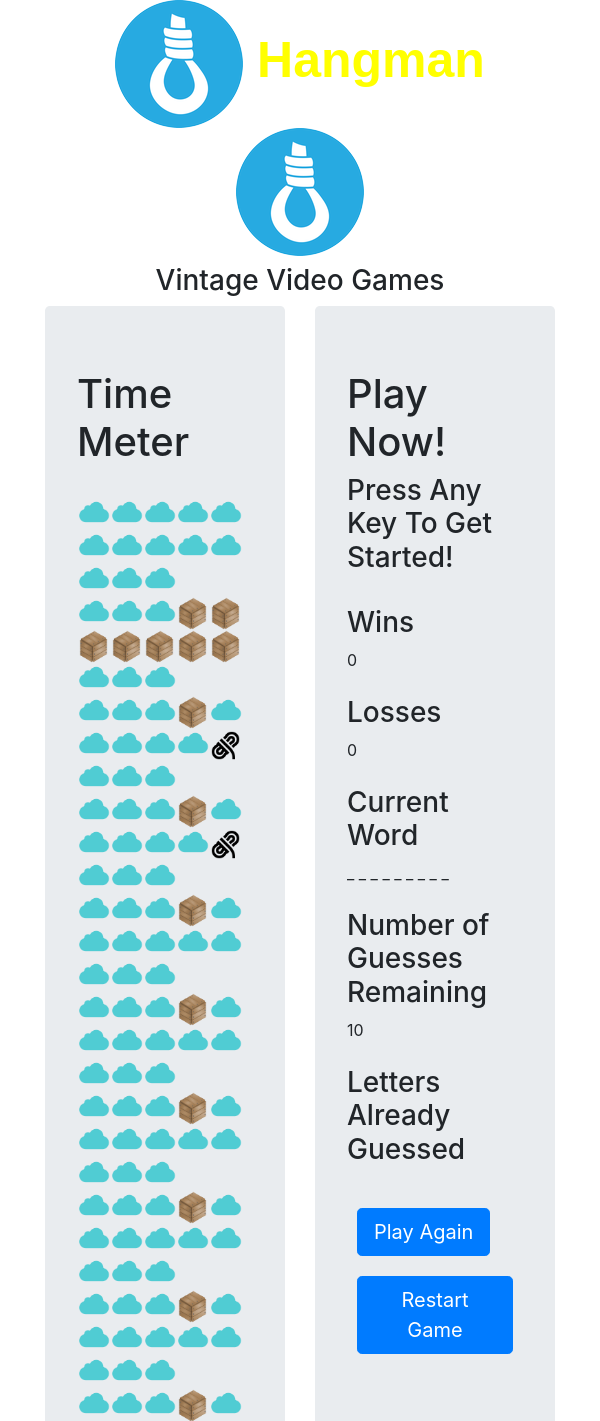
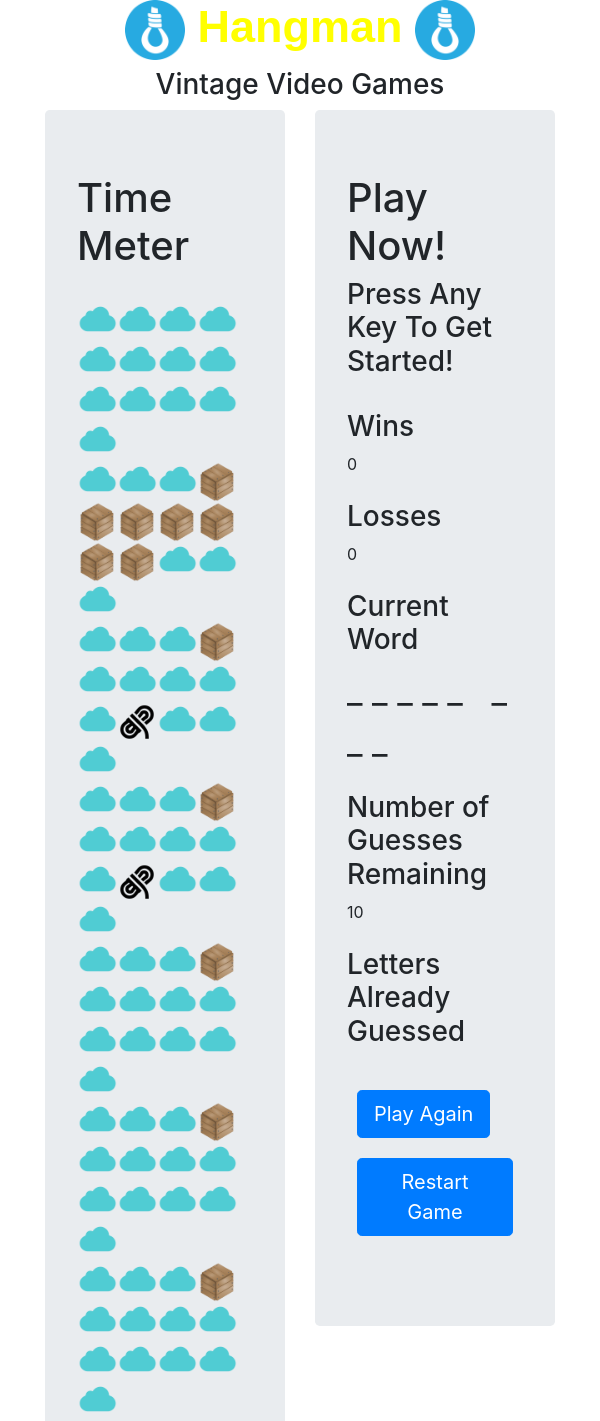
Before and after one commit to joeida/Hangman, a PHP site: page / in a window 600 px wide. Shown: the top 1421 px of the page. Run offline with PHP 8.4, Linux system fonts and the light colour scheme; some libraries are stand-ins or nearby versions; some web fonts are replaced.

Commit message:
added media queries and more games

```diff
--- a/assets/css/style.css
+++ b/assets/css/style.css
@@ -1,3 +1,5 @@
+/* Header */
+
 .page-header {
   text-align: center;
 }
@@ -7,9 +9,15 @@
   font-size: 50px;
   font-weight: bold;
 }
+
+/* Game Output */
 .jumbotron .row .col-sm-12 img {
   height: 33px;
   width: 33px;
+}
+
+#currentWordOutput {
+  font-size: 34px;
 }
 #play-again,
 #restart-game {
@@ -18,6 +26,7 @@
 #winPhoto img {
   height: 400px;
   width: 400px;
+  margin: 0 auto;
 }
 #lossText {
   font-size: 30px;
@@ -27,3 +36,100 @@
   font-size: 30px;
   color: yellow;
 }
+
+/* --------------------------------------
+   Media Queries
+   -------------------------------------- */
+
+/* Phone */
+@media screen and (max-width: 611px) {
+
+.page-header h1 {
+  font-size: 35px;
+}
+.page-header h1 img {
+  height:50px;
+  width: 50px;
+}
+.jumbotron .row .col-sm-12 img {
+  height: 25px;
+  width: 25px;
+}
+#winPhoto img {
+  height: 300px;
+  width: 300px;
+}
+
+}
+
+/* Tablet */
+@media screen and (min-width: 600px) and (max-width: 767px) {
+
+.page-header h1 {
+  font-size: 45px;
+}
+.page-header h1 img {
+  height:60px;
+  width: 60px;
+}
+.jumbotron .row .col-sm-12 img {
+  height: 40px;
+  width: 40px;
+}
+#winPhoto img {
+  height: 500px;
+  width: 500px;
+}
+
+}
+
+/* Laptop */
+@media screen and (min-width: 768px) and (max-width: 991px) {
+#subtitle {
+  font-size: 38px;
+}
+.jumbotron .row .col-sm-12 img {
+  height: 15px;
+  width: 15px;
+}
+#currentWordOutput {
+  font-size: 26px;
+}
+#winPhoto img {
+  height: 250px;
+  width: 250px;
+}
+#lossText {
+  font-size: 20px;
+  color: red;
+}
+#winText {
+  font-size: 20px;
+  color: yellow;
+}
+
+}
+
+/* large Screen */
+@media screen and (min-width: 992px) and (max-width: 1199px) {
+#subtitle {
+  font-size: 45px;
+}
+.jumbotron .row .col-sm-12 img {
+  height: 25px;
+  width: 25px;
+}
+#winPhoto img {
+  height: 350px;
+  width: 350px;
+}
+#lossText {
+  font-size: 20px;
+  color: red;
+}
+#winText {
+  font-size: 20px;
+  color: yellow;
+}
+
+}
--- a/assets/javascript/game.js
+++ b/assets/javascript/game.js
@@ -3,17 +3,7 @@
 var removeSpace = '';
 
 var hangman = {
-    listWords: ['pacman', 'tetris', 'galaga', 'frogger', 'mario bros', 'donkey kong', 'centipede', 'space invaders'],
-    winPictures: {
-        'pacman': '../images/pacman.jpg',
-        'tetris': '../images/tetris.jpg',
-        'galaga': '../images/galaga.jpg',
-        'frogger': '../images/frogger.jpg',
-        'mario bros': '../images/mario.png',
-        'donkey kong': '../images/kong.jpg',
-        'centipede': '../images/centipede.jpg',
-        'space invaders': '../images/space.jpg'
-    },
+    listWords: ['pacman', 'tetris', 'galaga', 'frogger', 'mario bros', 'donkey kong', 'centipede', 'space invaders', 'dig dug', 'zelda', 'contra', 'doom', 'paper boy', 'pong', 'pitfall', 'street fighter'],
     currentWord: '',
     currentGuess: '',
     oldWord: '',
@@ -113,6 +103,7 @@
             $('.active' + iii).attr('src', 'assets/images/Hangman-Game-red.png');
         }
         $('#lossText').css('display', 'inline-block');
+        $('#currentWordOutput').css('color', 'red');
         $('#lossText').html(hangman.failText);
     },
 
@@ -121,6 +112,7 @@
         $('#winPhoto').css('display', 'none');
         $('#winText').css('display', 'none');
         $('#lossText').css('display', 'none');
+        $('#currentWordOutput').css('color', '');
         $('.jumbotron .row .col-sm-12 img').css('display', 'inline-block');
         $('.default').attr('src', 'assets/images/cloud.png');
     },
@@ -130,6 +122,7 @@
         $('.jumbotron .row .col-sm-12 img').css('display', 'none');
         $('#winPhoto').css('display', 'inline-block');
         $('#winText').css('display', 'inline-block');
+        $('#currentWordOutput').css('color', 'yellow');
         $('#winPhoto').html('<img src="assets/images/' + hangman.currentWord + '.png">');
         $('#winText').html(hangman.successText);
     }
--- a/index.html
+++ b/index.html
@@ -37,7 +37,7 @@
         <div class="row">
             <div class="col-sm-6">
                 <div class="jumbotron">
-                  <h1>Time Meter</h1>
+                  <h1 id="subtitle">Time Meter</h1>
                   <br>
                   <div class="row">
                       <div class="col-sm-12">
@@ -132,7 +132,7 @@
             </div><!-- end col-sm-6 -->
             <div class="col-sm-6">
                 <div class="jumbotron">
-                  <h1>Play Now!</h1>
+                  <h1 id="subtitle">Play Now!</h1>
                   <h3>Press Any Key To Get Started!</h3>
                   <br>
                   <h3>Wins</h3>
```
Also changed, not shown: assets/images/contra.png (added), assets/images/dig dug.png (added), assets/images/doom.png (added), assets/images/paper boy.png (added), assets/images/pitfall.png (added), assets/images/pong.png (added), assets/images/street fighter.png (added), assets/images/zelda.png (added).
